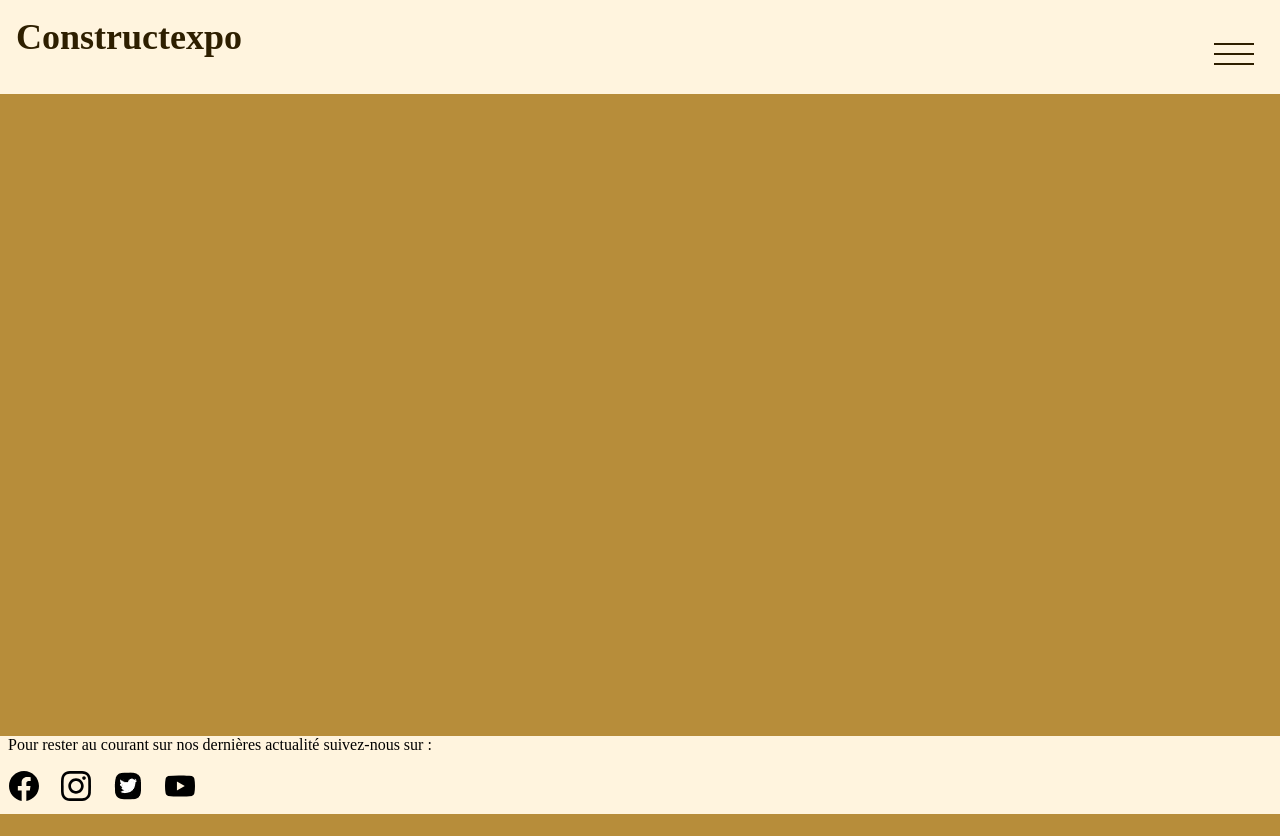
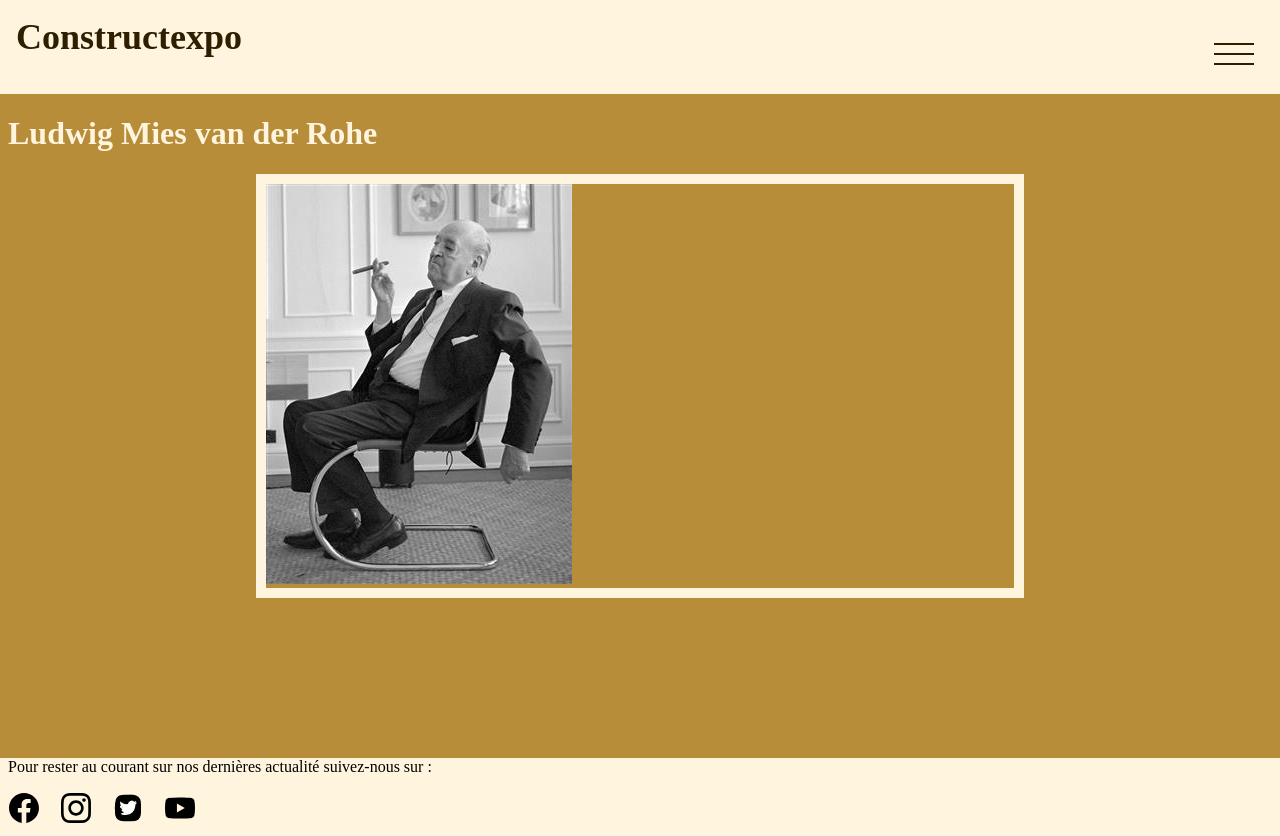
Before and after one commit to MMI-SAE-105/2023-sae-105-Hammachi-Dalil, a plain HTML site: page ludwig.html in a window 1280 px wide. Before the commit the page ends 814 px from the top, so only its background shows below. Drawn offline with nearby package versions, Linux system fonts and the light colour scheme; a web font is replaced by a local one.

Commit message:
mise en forme image artiste

```diff
--- a/ludwig.html
+++ b/ludwig.html
@@ -34,6 +34,10 @@
         </nav>
     </header>
     <main>
+        <h1>Ludwig Mies van der Rohe</h1>
+        <div class="image_artiste">
+        <img src="./public/img/ludwig.jpg" alt="image de ludwig">
+        </div>
 
     </main>
     <footer class="footer">
--- a/src/css/bases/main.css
+++ b/src/css/bases/main.css
@@ -24,5 +24,4 @@ li {
 
 a {
     text-decoration: none;
-
 }
--- a/src/css/bases/media.css
+++ b/src/css/bases/media.css
@@ -0,0 +1,9 @@
+img {
+    max-width: 100%;
+}
+
+.image_artiste {
+    border: 10px solid var(--couleur-tonique-2);
+    width: 60%;
+    margin: 0 auto;
+}
```
Also changed, not shown: public/img/erich-buchholz.jpg (added), public/img/joseph_alberts.jpg (added), public/img/ludwig.jpg (added), public/img/peter-laszlo-peri.jpg (added).
